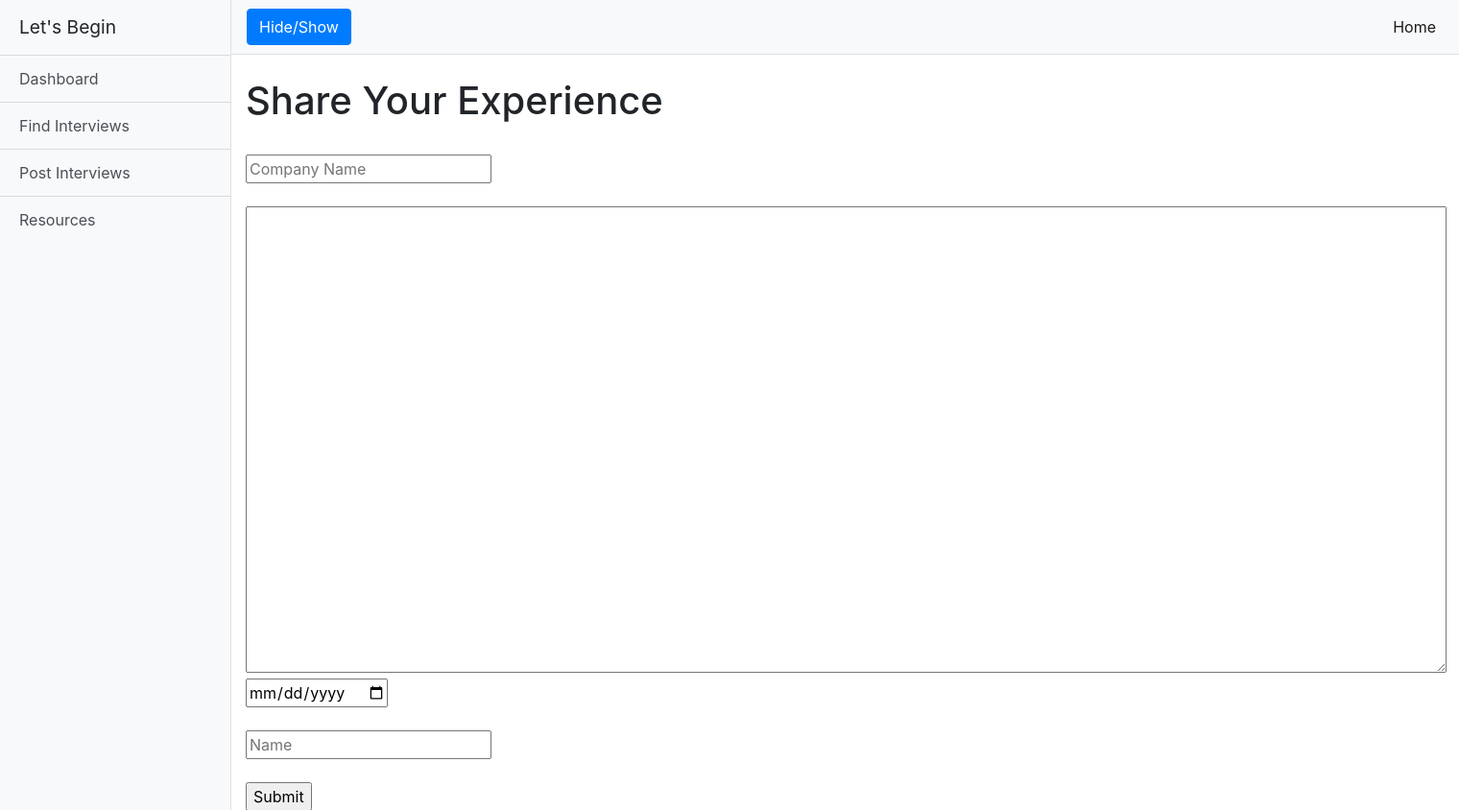
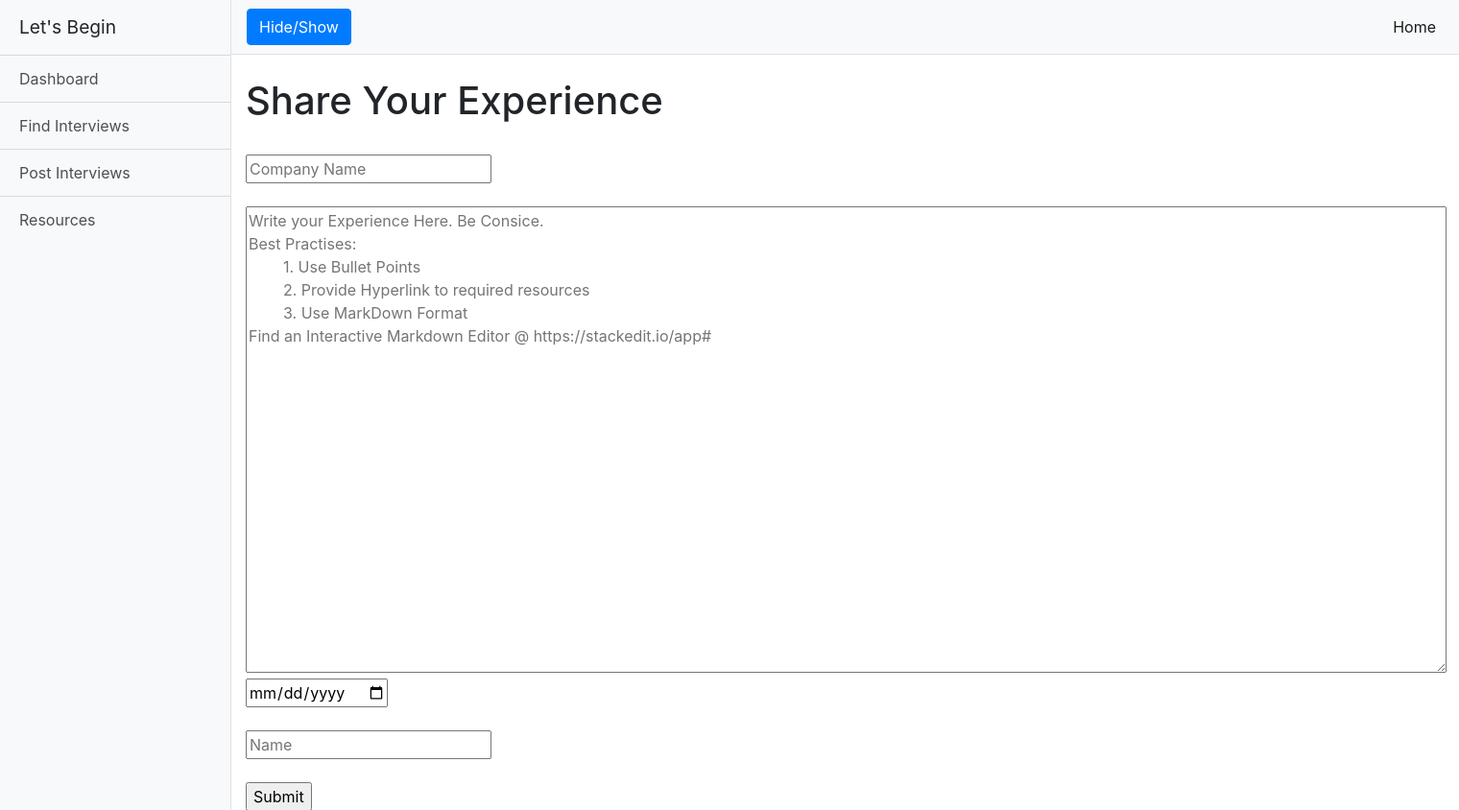
Before and after one commit to atifadib/Interview_Exp_Sharing_Application, a Flask app: page /post in a window 1520 px wide. Shown: the top 844 px of the page at 96% size. Run offline with Flask 2, Linux system fonts and the light colour scheme; some libraries are stand-ins or nearby versions.

Commit message:
UI Changes

```diff
--- a/templates/post.html
+++ b/templates/post.html
@@ -114,7 +114,7 @@
     });
   </script>
   <script>
-      $('#experience_text').watermark("Write your Experience Here. Be Consice.<br>Best Practises:<br>\t1. Use Bullet Points<br>\t2. Provide Hyperlink to required resources<br>\t3. Use MarkDown Format<br>Find an Interactive Markdown Editor @ https://stackedit.io/app#", {fallback: false});
+      $('#experience_text').attr('placeholder',"Write your Experience Here. Be Consice.\nBest Practises:\n\t1. Use Bullet Points\n\t2. Provide Hyperlink to required resources\n\t3. Use MarkDown Format\nFind an Interactive Markdown Editor @ https://stackedit.io/app#");
   </script>
 
   <script>
```
